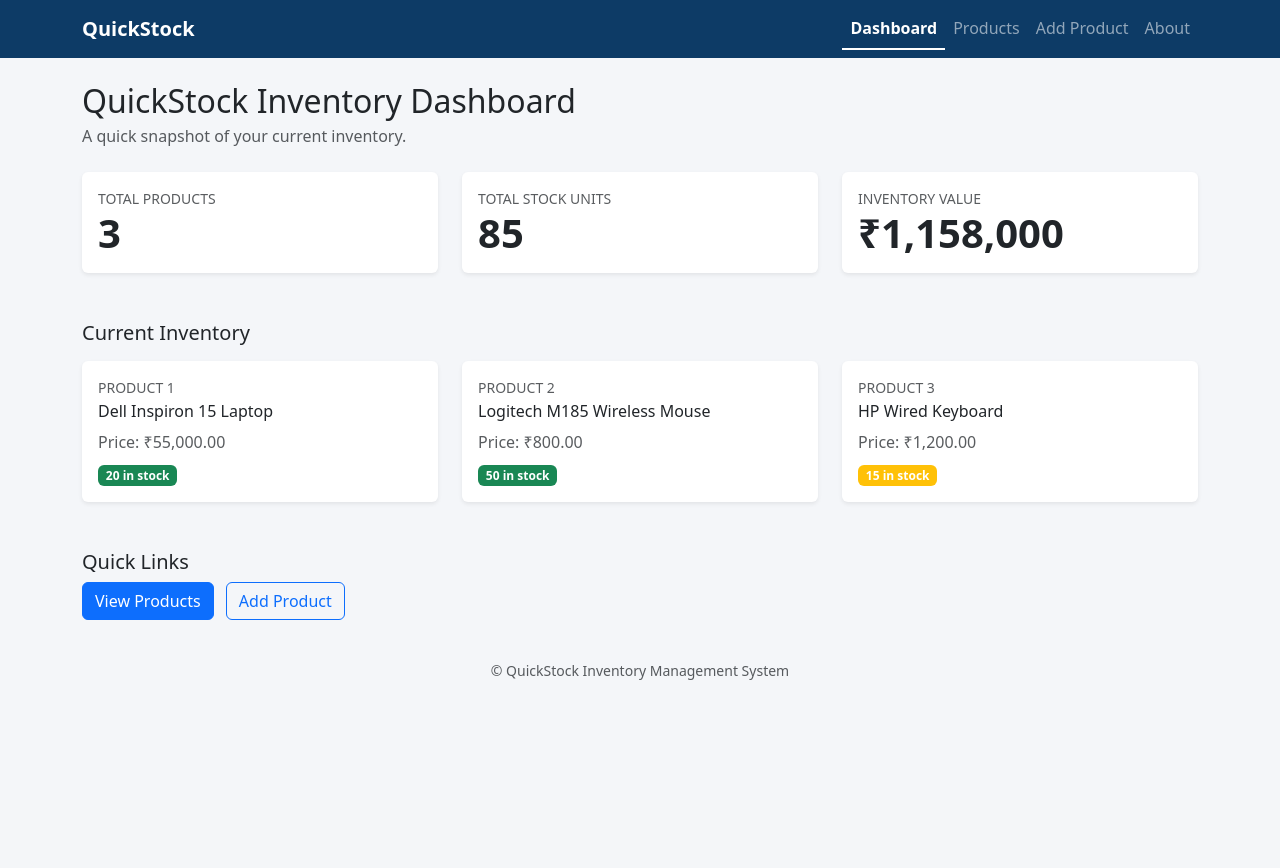
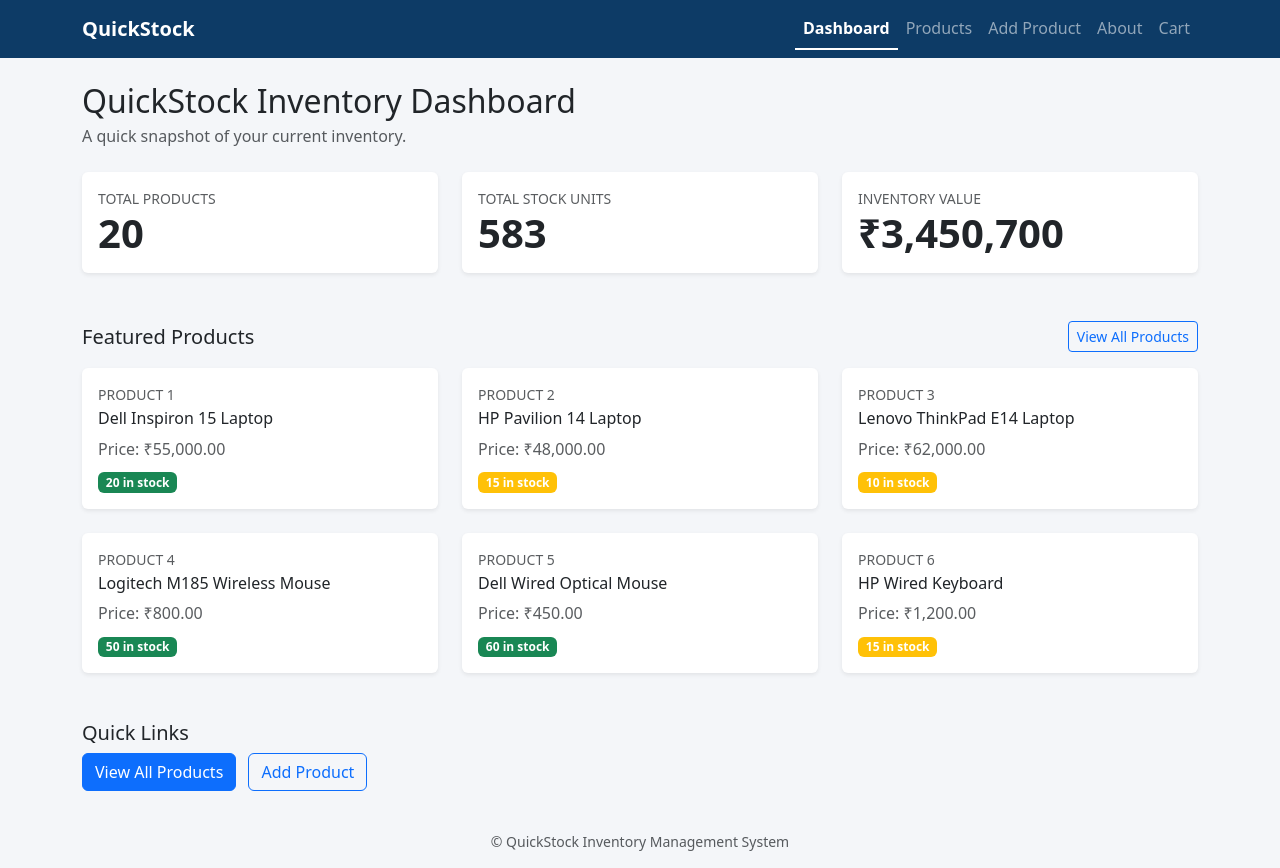
Before and after one commit to Nivedita555856/quickstock-inventory-dashboard, a Flask app: page / in a window 1280 px wide. Before the commit the page ends 680 px from the top, so only its background shows below. Run offline with Flask 3, Linux system fonts and the light colour scheme; data comes from the database, SQL or seed files in the repository.

Commit message:
Updated QuickStock application

```diff
--- a/app.py
+++ b/app.py
@@ -14,9 +14,14 @@ Run locally with:
 import os
 import sqlite3
 
-from flask import Flask, render_template, request, redirect, url_for
+from flask import Flask, render_template, request, redirect, url_for, session, flash
 
 app = Flask(__name__)
+
+# A session secret key is required so Flask can store the shopping cart
+# in a signed cookie. Fine for this teaching demo; a real app would load
+# this from an environment variable instead of hardcoding it.
+app.secret_key = "quickstock-dev-secret-key"
 
 # ---------------------------------------------------------------------------
 # Database setup
@@ -53,8 +58,25 @@ def init_db():
     if row_count == 0:
         starter_products = [
             ("Dell Inspiron 15 Laptop", 55000.00, 20),
+            ("HP Pavilion 14 Laptop", 48000.00, 15),
+            ("Lenovo ThinkPad E14 Laptop", 62000.00, 10),
             ("Logitech M185 Wireless Mouse", 800.00, 50),
+            ("Dell Wired Optical Mouse", 450.00, 60),
             ("HP Wired Keyboard", 1200.00, 15),
+            ("Logitech K380 Wireless Keyboard", 2500.00, 25),
+            ("Dell 24-inch Full HD Monitor", 9500.00, 12),
+            ("Samsung 27-inch LED Monitor", 15500.00, 8),
+            ("Logitech C270 Webcam", 2200.00, 30),
+            ("boAt Rockerz Wireless Headphones", 1800.00, 40),
+            ("JBL Tune 500 Headphones", 2100.00, 22),
+            ("HP DeskJet Printer", 6500.00, 10),
+            ("Canon PIXMA Printer", 7200.00, 7),
+            ("TP-Link Wi-Fi Router", 1800.00, 35),
+            ("D-Link Wireless Router", 1600.00, 28),
+            ("SanDisk 32GB Pendrive", 450.00, 100),
+            ("Seagate 1TB External Hard Drive", 4200.00, 18),
+            ("Anker Power Bank 10000mAh", 1500.00, 45),
+            ("Logitech Z120 Speakers", 900.00, 33),
         ]
         conn.executemany(
             "INSERT INTO products (name, price, stock) VALUES (?, ?, ?)",
@@ -65,26 +87,72 @@ def init_db():
     conn.close()
 
 
+def get_cart_items():
+    """Look up full product details for everything currently in the cart.
+
+    The cart itself just lives in the session as {product_id: quantity} -
+    this turns that into a list the templates can render, plus a grand total.
+    """
+    cart = session.get("cart", {})
+    items = []
+    grand_total = 0.0
+
+    if cart:
+        conn = get_db_connection()
+        for product_id_str, quantity in cart.items():
+            product = conn.execute(
+                "SELECT * FROM products WHERE id = ?", (int(product_id_str),)
+            ).fetchone()
+            if product:
+                subtotal = product["price"] * quantity
+                grand_total += subtotal
+                items.append(
+                    {
+                        "id": product["id"],
+                        "name": product["name"],
+                        "price": product["price"],
+                        "quantity": quantity,
+                        "subtotal": subtotal,
+                    }
+                )
+        conn.close()
+
+    return items, grand_total
+
+
+@app.context_processor
+def inject_cart_count():
+    """Make the cart item count available to every template (for the navbar badge)."""
+    cart = session.get("cart", {})
+    return dict(cart_item_count=sum(cart.values()))
+
+
 # ---------------------------------------------------------------------------
-# Routes (only 4 pages, as required)
+# Routes
 # ---------------------------------------------------------------------------
 @app.route("/")
 def dashboard():
-    """Dashboard - summary cards plus a visible list of current products."""
+    """Dashboard - summary cards plus a preview of a few featured products.
+
+    With a full 20-item catalog, showing every product here would be
+    cluttered - the Dashboard shows a handful as a preview and links to
+    the Product List page, which is the real "browse everything" page.
+    """
     conn = get_db_connection()
-    products = conn.execute("SELECT * FROM products ORDER BY id").fetchall()
+    all_products = conn.execute("SELECT * FROM products ORDER BY id").fetchall()
     conn.close()
 
-    total_products = len(products)
-    total_stock = sum(p["stock"] for p in products)
-    total_value = sum(p["price"] * p["stock"] for p in products)
+    total_products = len(all_products)
+    total_stock = sum(p["stock"] for p in all_products)
+    total_value = sum(p["price"] * p["stock"] for p in all_products)
+    featured_products = all_products[:6]
 
     return render_template(
         "dashboard.html",
         total_products=total_products,
         total_stock=total_stock,
         total_value=total_value,
-        products=products,
+        products=featured_products,
     )
 
 
@@ -95,6 +163,77 @@ def products():
     all_products = conn.execute("SELECT * FROM products ORDER BY id").fetchall()
     conn.close()
     return render_template("products.html", products=all_products)
+
+
+@app.route("/product/<int:product_id>")
+def product_detail(product_id):
+    """Product Detail - click into a single product to see its full info."""
+    conn = get_db_connection()
+    product = conn.execute(
+        "SELECT * FROM products WHERE id = ?", (product_id,)
+    ).fetchone()
+    conn.close()
+
+    if product is None:
+        return redirect(url_for("products"))
+
+    return render_template("product_detail.html", product=product)
+
+
+@app.route("/cart/add/<int:product_id>", methods=["POST"])
+def add_to_cart(product_id):
+    """Add one unit of a product to the cart (stored in the session)."""
+    cart = session.get("cart", {})
+    key = str(product_id)
+    cart[key] = cart.get(key, 0) + 1
+    session["cart"] = cart
+
+    flash("Added to cart.", "success")
+    return redirect(request.referrer or url_for("products"))
+
+
+@app.route("/cart")
+def view_cart():
+    """Cart - everything the shopper has added so far, with a running total."""
+    items, grand_total = get_cart_items()
+    return render_template("cart.html", items=items, grand_total=grand_total)
+
+
+@app.route("/cart/remove/<int:product_id>", methods=["POST"])
+def remove_from_cart(product_id):
+    """Remove a product entirely from the cart."""
+    cart = session.get("cart", {})
+    cart.pop(str(product_id), None)
+    session["cart"] = cart
+
+    flash("Item removed from cart.", "info")
+    return redirect(url_for("view_cart"))
+
+
+@app.route("/checkout", methods=["GET", "POST"])
+def checkout():
+    """Checkout - review the order, then simulate a payment.
+
+    There's no real payment gateway here - "Pay & Place Order" simply
+    clears the cart and shows a confirmation page, which is enough to
+    demonstrate the full browse -> cart -> checkout flow.
+    """
+    items, grand_total = get_cart_items()
+
+    if request.method == "POST":
+        session["cart"] = {}
+        return redirect(url_for("order_confirmation"))
+
+    if not items:
+        return redirect(url_for("view_cart"))
+
+    return render_template("checkout.html", items=items, grand_total=grand_total)
+
+
+@app.route("/order-confirmation")
+def order_confirmation():
+    """Order Confirmation - shown after a (simulated) successful payment."""
+    return render_template("order_confirmation.html")
 
 
 @app.route("/add-product", methods=["GET", "POST"])
--- a/static/css/style.css
+++ b/static/css/style.css
@@ -22,3 +22,13 @@ body {
     font-size: 0.8rem;
     letter-spacing: 0.03em;
 }
+
+.product-card {
+    transition: transform 0.15s ease, box-shadow 0.15s ease;
+    cursor: pointer;
+}
+
+.product-card:hover {
+    transform: translateY(-3px);
+    box-shadow: 0 0.5rem 1rem rgba(0, 0, 0, 0.12) !important;
+}
--- a/templates/base.html
+++ b/templates/base.html
@@ -37,12 +37,31 @@
                         <a class="nav-link {% if request.path == url_for('about') %}active{% endif %}"
                            href="{{ url_for('about') }}">About</a>
                     </li>
+                    <li class="nav-item">
+                        <a class="nav-link {% if request.path == url_for('view_cart') %}active{% endif %}"
+                           href="{{ url_for('view_cart') }}">
+                            Cart
+                            {% if cart_item_count %}
+                            <span class="badge bg-danger rounded-pill">{{ cart_item_count }}</span>
+                            {% endif %}
+                        </a>
+                    </li>
                 </ul>
             </div>
         </div>
     </nav>
 
     <main class="container my-4">
+        {% with messages = get_flashed_messages(with_categories=true) %}
+            {% if messages %}
+                {% for category, message in messages %}
+                <div class="alert alert-{{ category }} alert-dismissible fade show" role="alert">
+                    {{ message }}
+                    <button type="button" class="btn-close" data-bs-dismiss="alert" aria-label="Close"></button>
+                </div>
+                {% endfor %}
+            {% endif %}
+        {% endwith %}
         {% block content %}{% endblock %}
     </main>
 
--- a/templates/dashboard.html
+++ b/templates/dashboard.html
@@ -33,11 +33,15 @@
 </div>
 
 <div class="mt-5">
-    <h5 class="mb-3">Current Inventory</h5>
+    <div class="d-flex justify-content-between align-items-center mb-3">
+        <h5 class="mb-0">Featured Products</h5>
+        <a href="{{ url_for('products') }}" class="btn btn-sm btn-outline-primary">View All Products</a>
+    </div>
     <div class="row g-4">
         {% for product in products %}
         <div class="col-md-4">
-            <div class="card shadow-sm border-0 h-100">
+            <a href="{{ url_for('product_detail', product_id=product.id) }}" class="text-decoration-none text-dark">
+                <div class="card shadow-sm border-0 h-100 product-card">
                     <div class="card-body">
                         <div class="text-muted small text-uppercase mb-1">Product {{ loop.index }}</div>
                         <h6 class="card-title mb-2">{{ product.name }}</h6>
@@ -47,6 +51,7 @@
                         </span>
                     </div>
                 </div>
+            </a>
         </div>
         {% endfor %}
     </div>
@@ -54,7 +59,7 @@
 
 <div class="mt-5">
     <h5>Quick Links</h5>
-    <a href="{{ url_for('products') }}" class="btn btn-primary me-2">View Products</a>
+    <a href="{{ url_for('products') }}" class="btn btn-primary me-2">View All Products</a>
     <a href="{{ url_for('add_product') }}" class="btn btn-outline-primary">Add Product</a>
 </div>
 {% endblock %}
```
Also changed, not shown: templates/cart.html (added, +47 -0 lines), templates/checkout.html (added, +36 -0 lines), templates/order_confirmation.html (added, +10 -0 lines), templates/product_detail.html (added, +34 -0 lines), templates/products.html (+11 -1 lines), tests/test_app.py (+42 -1 lines), README.md. Lines whose indentation alone changed are shown as unchanged.
